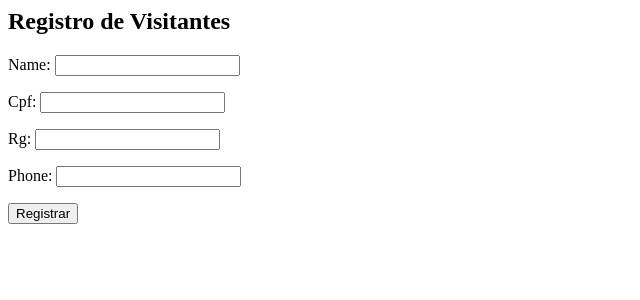
After one commit to ClaraLeticia/Visits_system, a Django app: page /add-visitors/ in a window 1280 px wide. The commit adds this page. Shown: the top 300 px of the page, without its empty margins (0-640 px from the left). Run offline with Django 5.2, Linux system fonts and the light colour scheme; the visitor is signed in with stand-in values (Sample User, id 1).

Commit message:
Add Visitor form and view with permission checks, update URLs and templates

```diff
--- a/core/forms.py
+++ b/core/forms.py
@@ -1,6 +1,17 @@
 from django import forms
 from django.contrib.auth.forms import UserCreationForm
-from .models import CustomUser, Branch, Department
+from .models import CustomUser, Branch, Department, Visitor
+
+class VisitorForm(forms.Form):
+    name = forms.CharField(max_length=100)
+    cpf = forms.CharField(max_length=11)
+    rg = forms.CharField(max_length=9)
+    phone = forms.CharField(max_length=20)
+
+    class Meta:
+        model = Visitor
+        fields = ['name', 'cpf', 'rg', 'phone']
+
 
 class CustomUserCreationForm(UserCreationForm):
     email = forms.EmailField(required=True)
--- a/core/models.py
+++ b/core/models.py
@@ -80,8 +80,11 @@ def assign_user_permissions(sender, instance, created, **kwargs):
 
         if instance.atendente:
             group, _ = Group.objects.get_or_create(name="Atendentes")
-            permission = Permission.objects.get(codename="view_visitor")
-            assign_perm(permission, group)
+            # Adicionando permissões para o grupo de atendentes
+            permissions = ['add_visitor', 'view_visitor', 'delete_visitor', 'change_visitor']
+            for perm in permissions:
+                permission = Permission.objects.get(codename=perm)
+                assign_perm(permission, group)
             instance.groups.add(group)
 
         if instance.funcionario:
--- /dev/null
+++ b/core/templates/visitor/add_visitor.html
@@ -0,0 +1,7 @@
+<h2>Registro de Visitantes</h2>
+<form method="post" id="visitorForm">
+    {% csrf_token %}
+    {{ form.as_p }}
+
+    <button type="submit">Registrar</button>
+</form>
--- a/core/templates/visitor/list_visitors.html
+++ b/core/templates/visitor/list_visitors.html
@@ -38,7 +38,7 @@
                 {% endfor %}
             </tbody>
         </table>
-        <a href="" class="btn btn-success">Adicionar Usuário</a>
+        <a href="\add-visitors" class="btn btn-success">Adicionar Usuário</a>
     </div>
 </body>
 </html>
--- a/core/urls.py
+++ b/core/urls.py
@@ -1,6 +1,6 @@
 from django.contrib import admin
 from django.urls import path
-from core.views import registerPage, loginPage, get_departments, get_visitors
+from core.views import registerPage, loginPage, get_departments, get_visitors, add_visitor
 
 
 #Urls do aplicativo core
@@ -9,5 +9,6 @@ urlpatterns = [
    path('login/', loginPage, name='login'),
    path('get-departments/', get_departments, name='get_departments'),
    path('get-visitors/', get_visitors, name='get_visitors'),
+   path('add-visitors/', add_visitor, name='add_visitor'),
 
 ]
--- a/core/views.py
+++ b/core/views.py
@@ -1,6 +1,6 @@
 from django.shortcuts import render, redirect
 from django.contrib.auth import authenticate, login
-from core.forms import CustomUserCreationForm
+from core.forms import CustomUserCreationForm, VisitorForm
 from django.contrib import messages
 from .models import Department, Visitor
 from django.http import JsonResponse
@@ -15,8 +15,6 @@ def registerPage(request):
             user = form.save()
             return redirect('/login')
         else:
-            print('Formulário inválido')
-            print(form.errors)
             context = {'form': form}
             return render(request, 'registration/register.html', context)
     else:
@@ -35,8 +33,19 @@ def get_departments(request):
 @permission_required_or_403('core.view_visitor') # Decorator para verificar se o usuário tem permissão para visualizar visitantes
 def get_visitors(request):
     context = {'visitors':Visitor.objects.all()}
-    print(context)
     return render(request, 'visitor/list_visitors.html', context)
+
+@permission_required_or_403('core.add_visitor') # Decorator para verificar se o usuário tem permissão para adicionar visitantes
+def add_visitor(request):
+    if request.method == 'POST':
+        form = VisitorForm()
+        if form.is_valid():
+            visitor = form.save()
+        return redirect('/get-visitors')
+    else:
+        context = VisitorForm()
+        form = {'form': context}
+        return render(request, 'visitor/add_visitor.html', form)
 
 # Função para renderizar a tela de login
 def loginPage(request):
```
